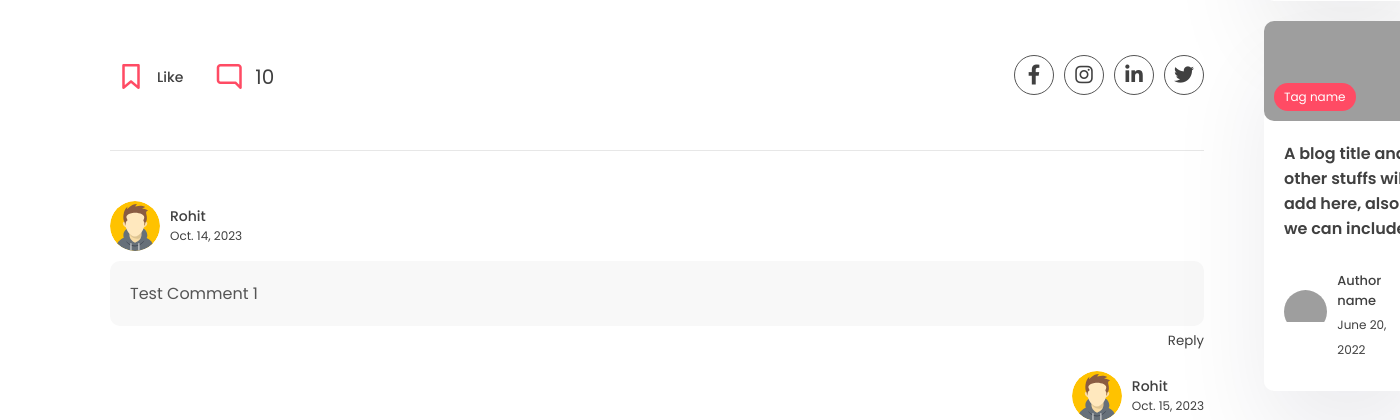
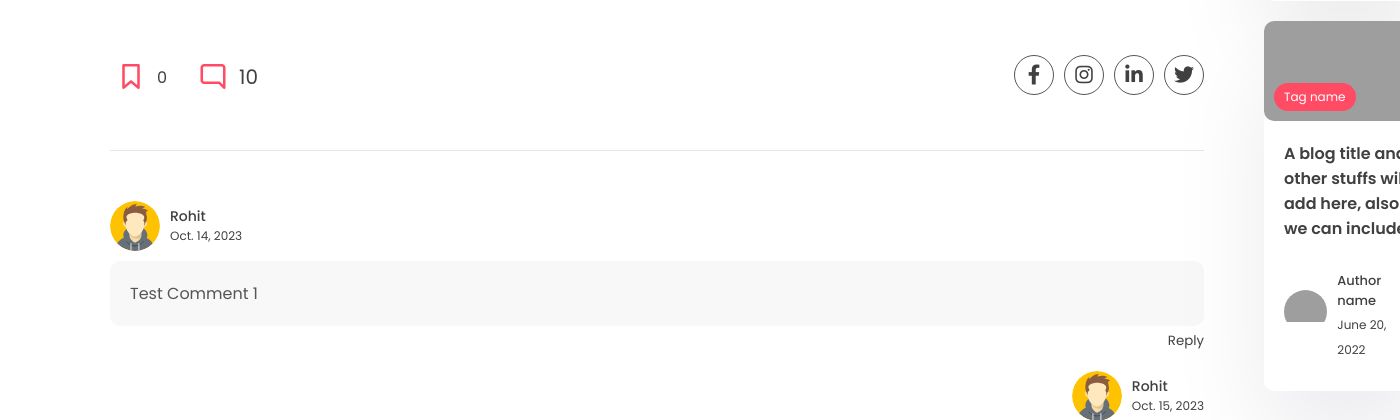
Before and after one commit to RohitKaregaonkar/blogapp, a Django app: a page that uses app/templates/app/post.html in a window 1400 px wide; the page is wider, and only the part inside the window is pictured. Shown: the part 1494-1914 px from the top of that part. Run offline with Django 4.2, Linux system fonts and the light colour scheme; data comes from the database, SQL or seed files in the repository; both versions use the stored data as it was after the commit; data that the repository does not hold is empty; some libraries are stand-ins or nearby versions; grey boxes are pictures that could not be loaded.

Commit message:
Updated post.html to show no of likes in the view

```diff
--- a/app/templates/app/post.html
+++ b/app/templates/app/post.html
@@ -93,19 +93,19 @@
                                         {% if is_liked %}
                                             <button type="submit">
                                                 <i class="fa-solid fa-heart"></i>
-                                                <p class="bookmark">Liked</p>
                                             </button>
+                                            <span>{{number_of_likes}}</span>
                                         {% else %}
                                             <button type="submit">
                                                 <i class="uil uil-heart"></i>
-                                                <p class="bookmark">Like</p>
                                             </button>
+                                            <span>{{number_of_likes}}</span>
                                         {% endif %}
                                     </form>
                                 {% else %}
                                     <a class="track" href="{% url 'login' %}">
                                     <i class="uil uil-bookmark-full"></i>
-                                    <p class="bookmark">Like</p>
+                                    <span>{{number_of_likes}}</span>
                                     </a><br>
                                 {% endif %}
                             </div>
```
Also changed, not shown: db.sqlite3.
